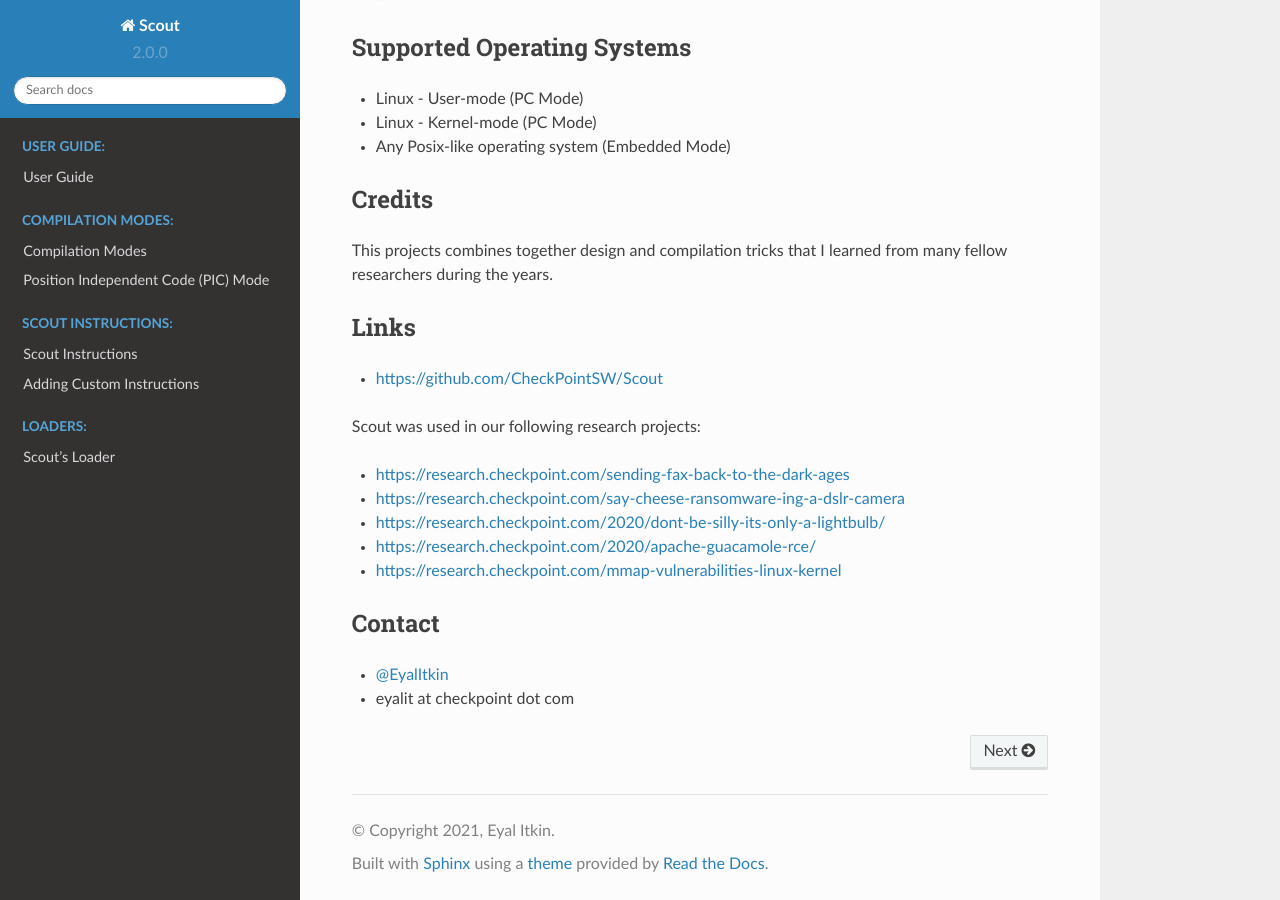
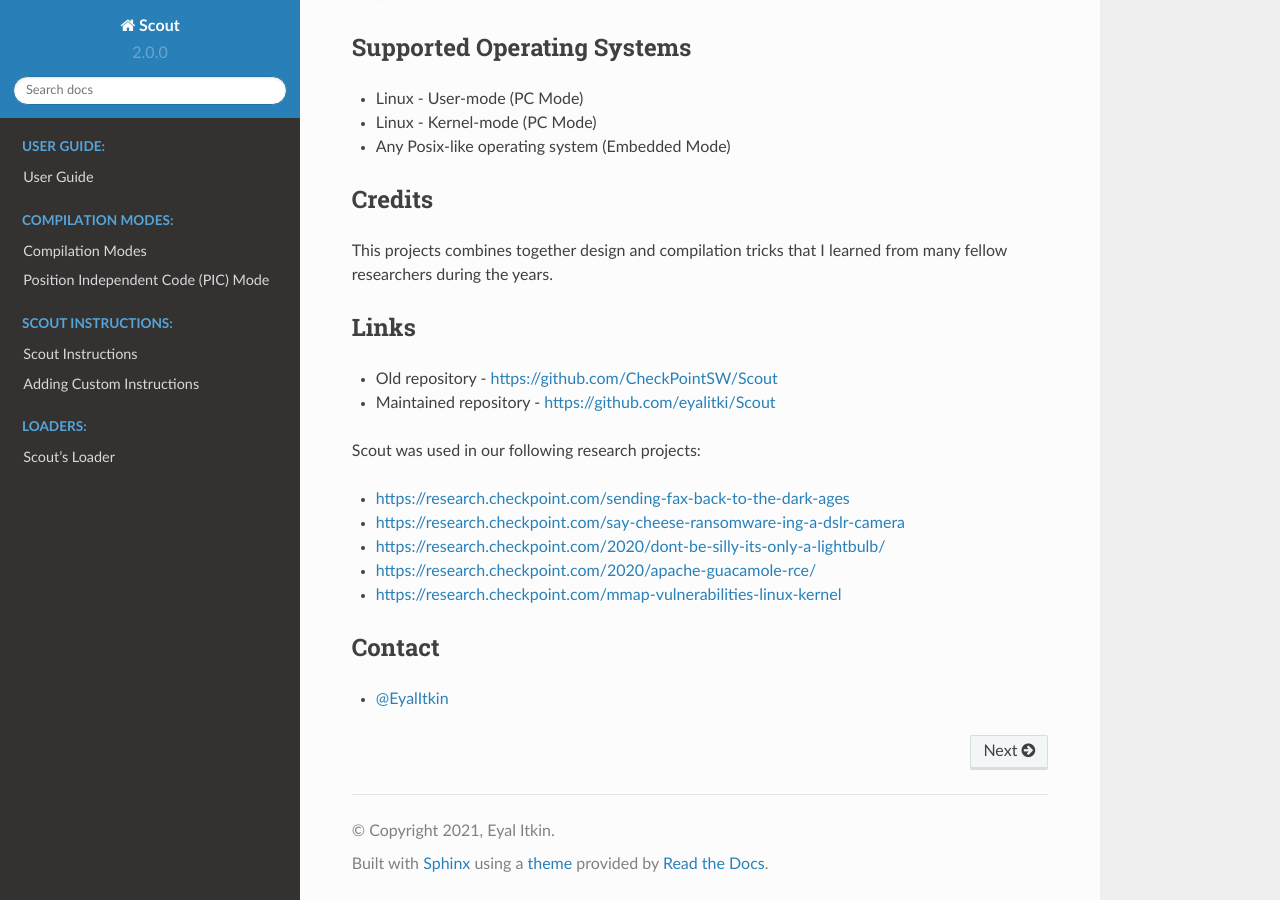
Before and after one commit to CheckPointSW/Scout, a Sphinx documentation site: the page built from docs/index.rst, in a window 1280 px wide and 900 px high, scrolled down 1228 px. Built offline with Sphinx 7.4.7 and the Read the Docs theme 2.0.0, drawn with Linux system fonts in a browser that asks for light colours.

Commit message:
[Fork] Reference new official repository
Reference the new official repository under my personal account, mainly
do to my inability to access the corporate account outside of the org.

```diff
--- a/docs/index.rst
+++ b/docs/index.rst
@@ -97,7 +97,8 @@
 
 Links
 -----
-* https://github.com/CheckPointSW/Scout
+* Old repository - https://github.com/CheckPointSW/Scout
+* Maintained repository - https://github.com/eyalitki/Scout
 
 Scout was used in our following research projects:
 
@@ -110,4 +111,3 @@
 Contact
 -------
 * `@EyalItkin <https://twitter.com/EyalItkin>`_
-* eyalit at checkpoint dot com
```
Also changed, not shown: README.md (+4 -2 lines).
